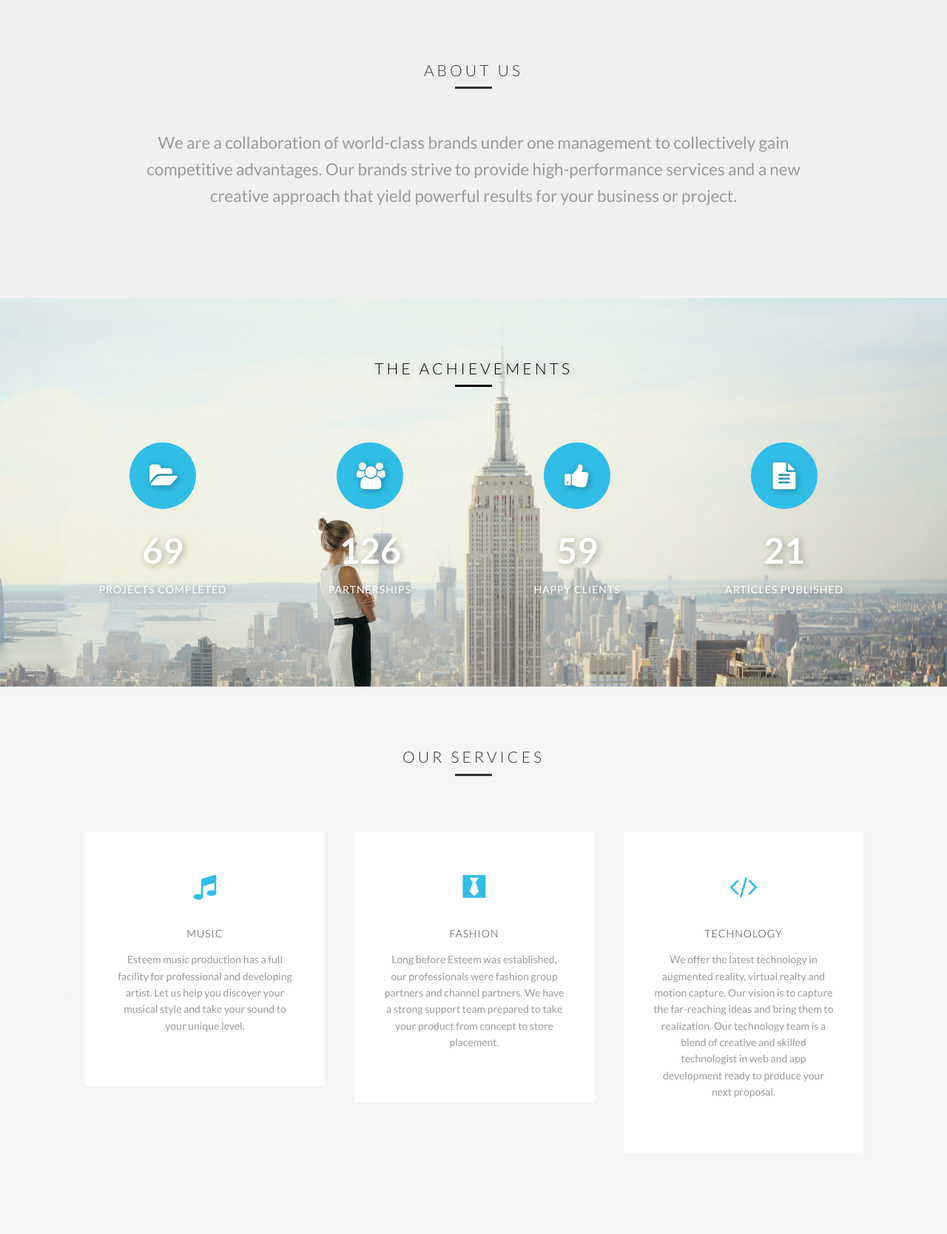
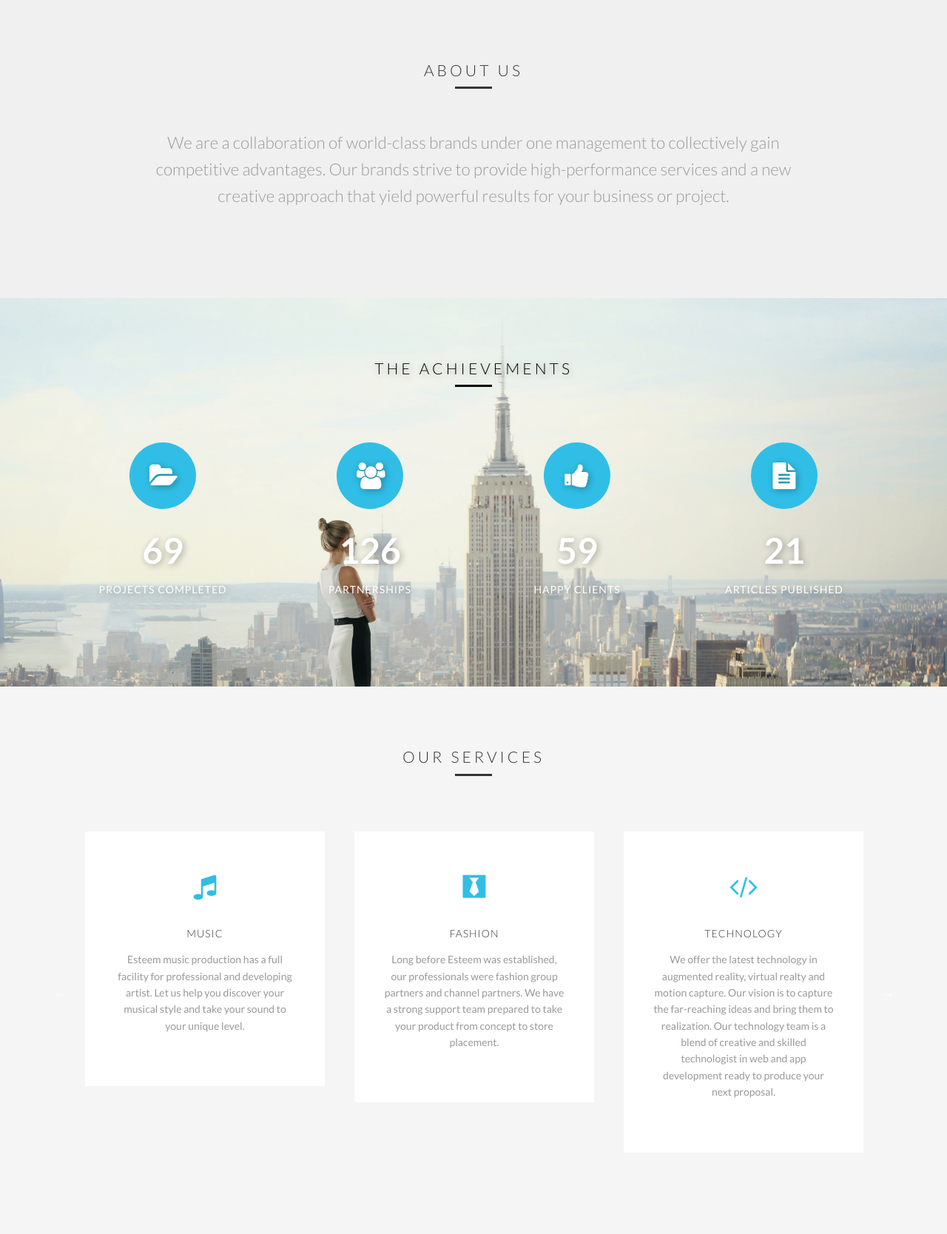
Before and after one commit to acarranza34/Esteem-Enterprise-Site, a Jekyll site: the page built from index.html, in a window 1280 px wide. Shown: the part 920-2588 px from the top of the page at 74% size. Built offline with Jekyll 4.4.1, drawn with Linux system fonts in a browser that asks for light colours; some web fonts are replaced; grey boxes are pictures that could not be loaded.

Commit message:
changed about us font weight

```diff
--- a/index.html
+++ b/index.html
@@ -216,7 +216,7 @@ socials:
       <div class='spacing'></div>
       {% include section-header.html class="alt" title="About Us" %}
       <div class='spacing'></div>
-      <p class='centered-text' style='font-size: 1.6rem'>
+      <p class='centered-text' style='font-size: 1.6rem; font-weight:300;'>
         We are a collaboration of world-class brands under one management to collectively gain competitive advantages. Our brands strive to provide high-performance services and a new creative approach that yield powerful results for your business or project.
       </p>
       <div class='two spacing'></div>
```
